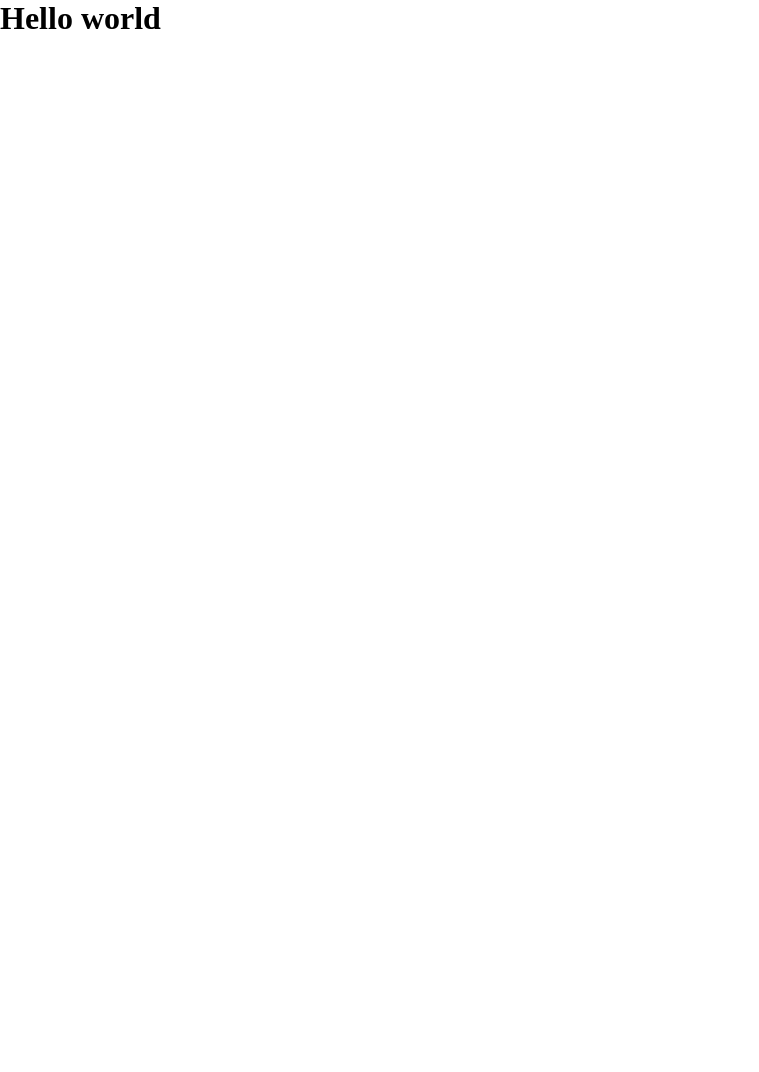
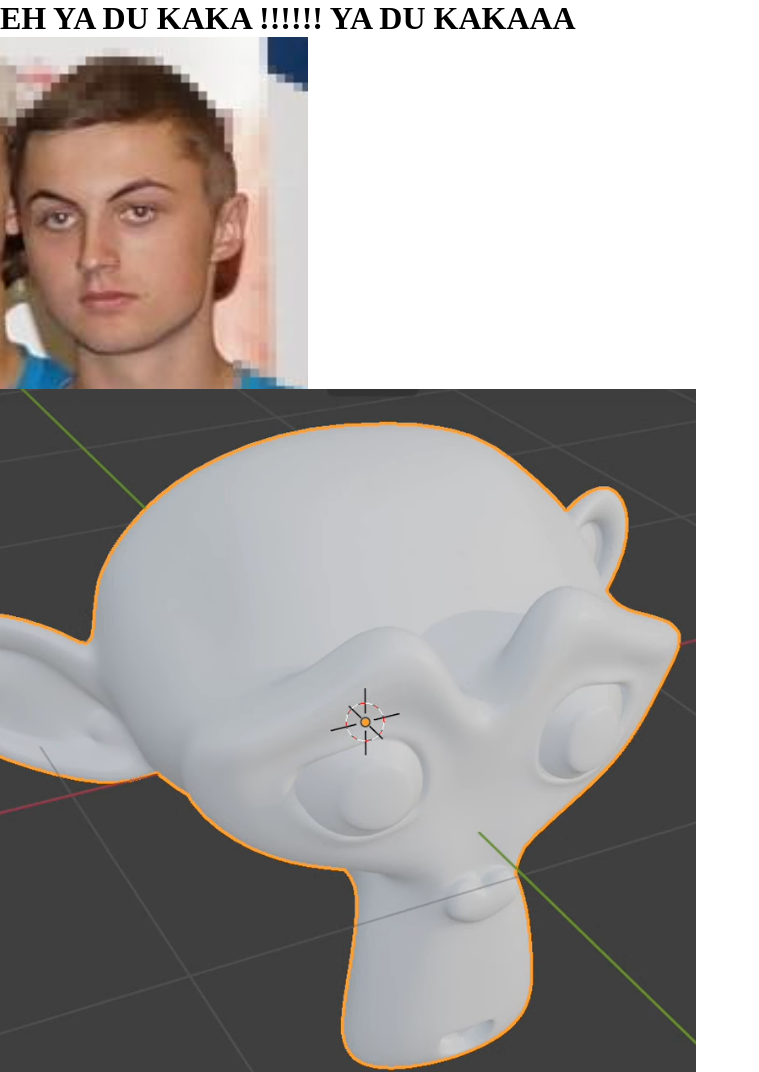
Before and after one commit to Dubois64/INSTITU-anim, a website built with Parcel: page src/index.html in a window 1280 px wide. Shown: the top 1072 px of the page, without its empty margins (0-759 px from the left). Before the commit the page ends 800 px from the top, so only its background shows below. Built offline with nearby package versions, Linux system fonts and the light colour scheme.

Commit message:
starterkit

```diff
--- a/src/index.html
+++ b/src/index.html
@@ -7,8 +7,9 @@
     <link rel="stylesheet" href="scss/main.scss" />
   </head>
   <body>
-    <h1>Hello world</h1>
-
+    <h1>EH YA DU KAKA !!!!!! YA DU KAKAAA</h1>
+    <img src="img/Capture d’écran 2025-01-15 à 14.35.22.png" />
+    <img src="img/Capture d’écran 2025-04-08 à 14.20.18.png" />
     <script src="js/main.js" type="module"></script>
   </body>
 </html>
```
Also changed, not shown: src/img/Capture d’écran 2025-01-15 à 14.35.22.png (added), src/img/Capture d’écran 2025-04-08 à 14.20.18.png (added).
